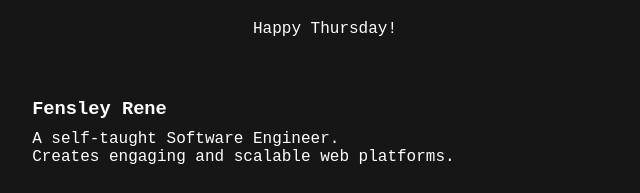
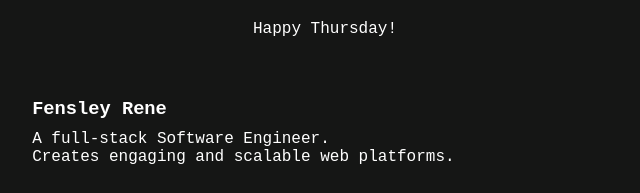
Before and after one commit to Fensley/my-porfolio, a plain HTML site: page index.html in a window 1280 px wide. Shown: the top 193 px of the page, 365-1005 px from the left. Drawn offline with nearby package versions, Linux system fonts and the light colour scheme.

Commit message:
initial commit

```diff
--- a/index.html
+++ b/index.html
@@ -21,7 +21,7 @@
       <p class="happy">Happy <span class="todaydate">...</span>!</p>
       <div class="intro">
         <h3 class="fensley">Fensley Rene</h3>
-        <p>A self-taught Software Engineer.</p>
+        <p>A full-stack Software Engineer.</p>
         <p>Creates engaging and scalable web platforms.</p>
       </div>
       <div class="second-ctn">
```
